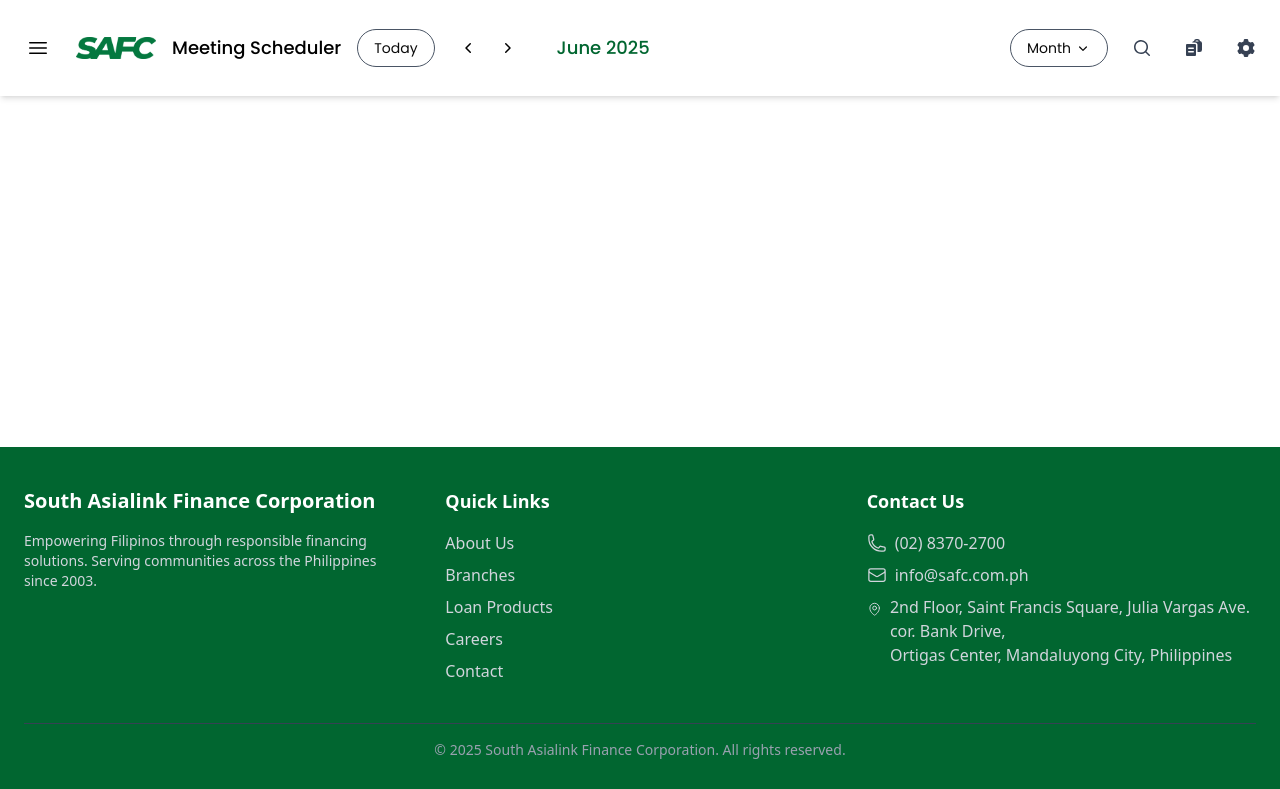
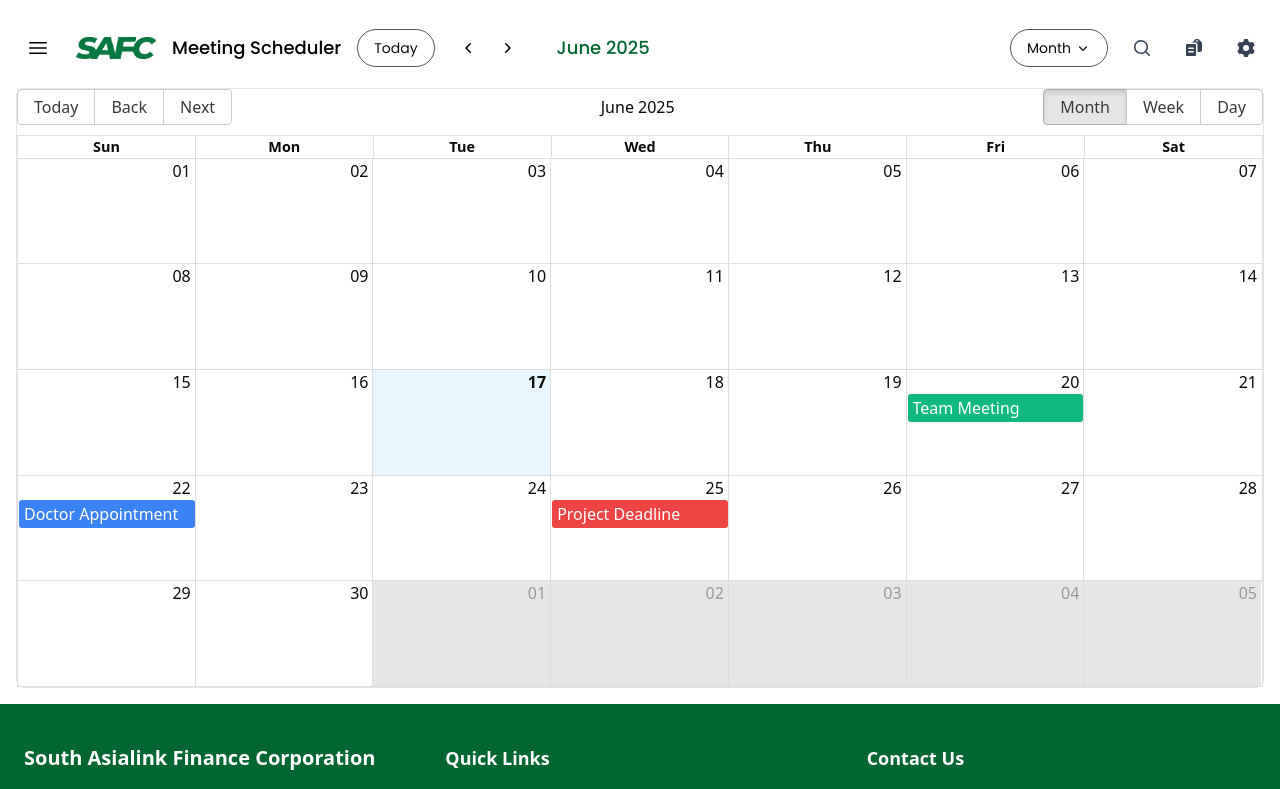
Before and after one commit to hexeeyy/safc-meeting-scheduler, a Next.js app in the folder frontend/: page / in a window 1280 px wide. Shown: the top 789 px of the page. Built offline with nearby package versions, Linux system fonts and the light colour scheme.

Commit message:
feat: enable BigCalendar component in HomePage and adjust layout structure

```diff
--- a/frontend/src/app/(main)/layout.tsx
+++ b/frontend/src/app/(main)/layout.tsx
@@ -48,7 +48,7 @@
 }>) {
   return (
     <html lang="en" className={poppins.variable}>
-      <body className= "font-poppins">{children}
+      <body className= "font-poppins">
         <div className="flex min-h-screen flex-col">
           <HeaderNav />
           <main className="flex-grow">{children}</main>
--- a/frontend/src/app/(main)/page.tsx
+++ b/frontend/src/app/(main)/page.tsx
@@ -4,7 +4,7 @@
 export default function HomePage() {
   return (
     <main className="">
-      {/* <BigCalendar /> */}
+      <BigCalendar />
     </main>
   );
 }
```
